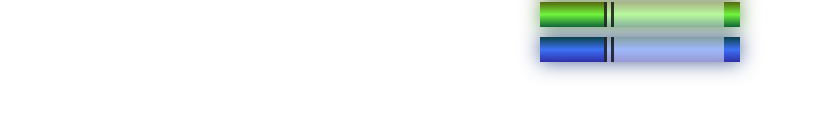
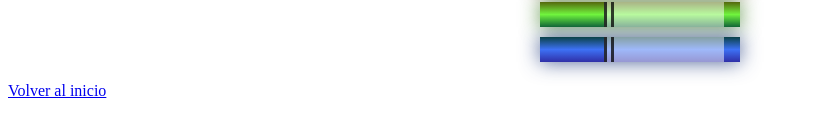
Before and after one commit to Frannysx/Marcadores-de-Colores, a plain HTML site: page index.html in a window 1280 px wide. Shown: the part 133-270 px from the top of the page, without its empty margins (0-829 px from the left). Drawn offline with Linux system fonts and the light colour scheme.

Commit message:
Update index.html

```diff
--- a/index.html
+++ b/index.html
@@ -22,5 +22,6 @@
         <div class="sleeve"></div>
       </div>
     </div>
+    <div> <a class="back-button" href="https://frannysx.github.io/Mi-portafolio/">Volver al inicio</a></div>
   </body>
 </html>
```
